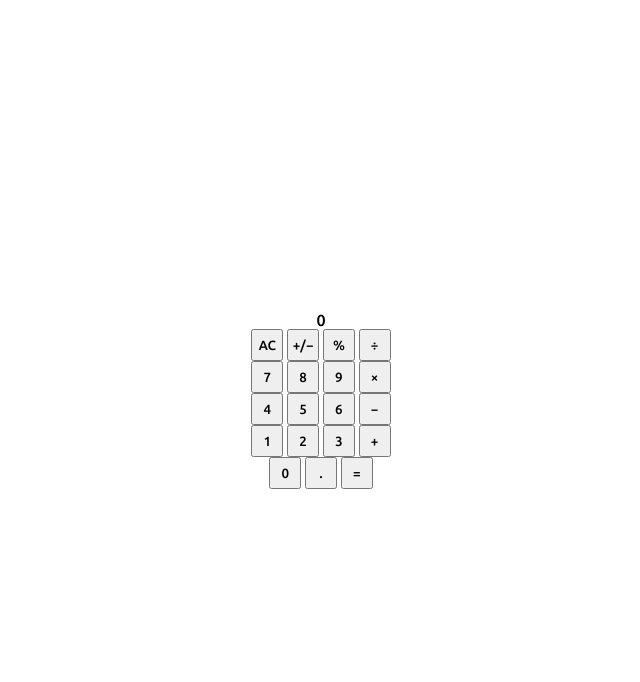
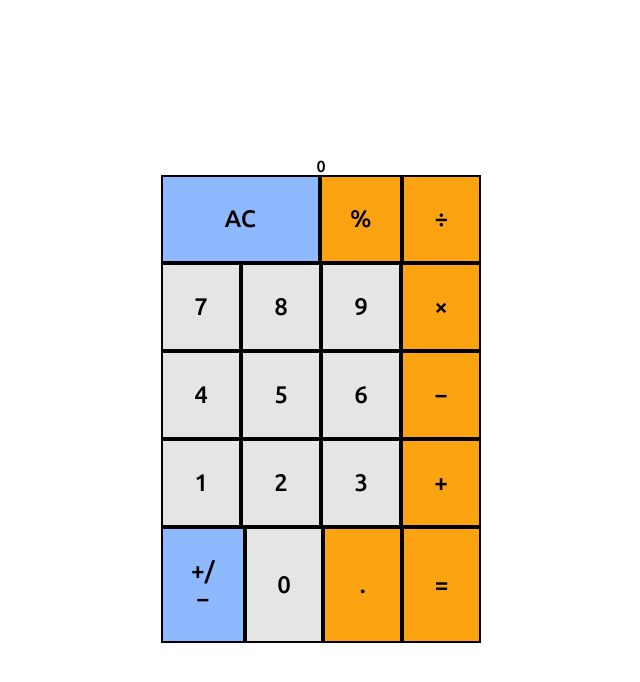
Before and after one commit to ColeTistan/odin-project-foundations, a plain HTML site: page calculator/index.html in a window 1280 px wide. Shown: the whole page, without its empty margins (319-959 px from the left). Drawn offline with Linux system fonts and the light colour scheme.

Commit message:
Added grid and color palette styling in CSS.

```diff
--- a/calculator/index.html
+++ b/calculator/index.html
@@ -12,33 +12,33 @@
             <p>0</p>
         </div>
         <div class="calculator-btn-row">
-            <button id="auto-clear">AC</button>
-            <button id="postive-negative">&plus;&sol;&minus;</button>
-            <button id="modulus">&percnt;</button>
-            <button id="divide">&divide;</button>
+            <button class="secondary-operation" id="auto-clear">AC</button>
+            <button class="operation" id="modulus">&percnt;</button>
+            <button class="operation" id="divide">&divide;</button>
         </div>
         <div class="calculator-btn-row">
-            <button id="seven">7</button>
-            <button id="eight">8</button>
-            <button id="nine">9</button>
-            <button id="multiply">&times;</button>
+            <button class="number" id="seven">7</button>
+            <button class="number" id="eight">8</button>
+            <button class="number" id="nine">9</button>
+            <button class="operation" id="multiply">&times;</button>
         </div>
         <div class="calculator-btn-row">
-            <button id="four">4</button>
-            <button id="five">5</button>
-            <button id="six">6</button>
-            <button id="minus">&minus;</button>
+            <button class="number" id="four">4</button>
+            <button class="number" id="five">5</button>
+            <button class="number" id="six">6</button>
+            <button class="operation" id="minus">&minus;</button>
         </div>
         <div class="calculator-btn-row">
-            <button id="one">1</button>
-            <button id="two">2</button>
-            <button id="three">3</button>
-            <button id="plus">&plus;</button>
+            <button class="number" id="one">1</button>
+            <button class="number" id="two">2</button>
+            <button class="number" id="three">3</button>
+            <button class="operation" id="plus">&plus;</button>
         </div>
         <div class="calculator-btn-row">
-            <button id="zero">0</button>
-            <button id="decimal">&period;</button>
-            <button id="equal">&equals;</button>
+            <button class="secondary-operation" id="postive-negative">&plus;&sol;&minus;</button>
+            <button class="number" id="zero">0</button>
+            <button class="operation" id="decimal">&period;</button>
+            <button class="operation" id="equal">&equals;</button>
         </div>
     </div>
     <script src="app.js"></script>
--- a/calculator/style.css
+++ b/calculator/style.css
@@ -1,4 +1,13 @@
 @import url('https://fonts.googleapis.com/css2?family=Ubuntu:wght@500&display=swap');
+
+:root {
+    --black: #000000;
+    --ternary: #8FB9FE;
+    --secondary: #14213d;
+    --primary: #fca311;
+    --light: #e5e5e5;
+    --white: #ffffff;
+}
 
 * {
     margin: 0;
@@ -7,9 +16,17 @@
     font-family: 'Ubuntu', sans-serif;
 }
 
+body {
+    background: var(--white);
+}
+
 button {
-    height: 2rem;
-    width: 2rem;
+    padding: 1.75rem;
+    border: solid 2px var(--black);
+    background: var(--light);
+    color: var(--black);
+    /* font-weight: 100; */
+    font-size: 1.5rem;
 }
 
 .container {
@@ -19,3 +36,22 @@ button {
     flex-direction: column;
     min-height: 100vh;
 }
+
+.calculator-btn-row {
+    display: grid;
+    grid-template-columns: repeat(4, 1fr);
+    grid-template-rows: auto;
+    width: 25%;
+}
+
+.operation {
+    background: var(--primary);
+}
+
+.secondary-operation {
+    background: var(--ternary);
+}
+
+#auto-clear {
+    grid-column: span 2;
+}
```
